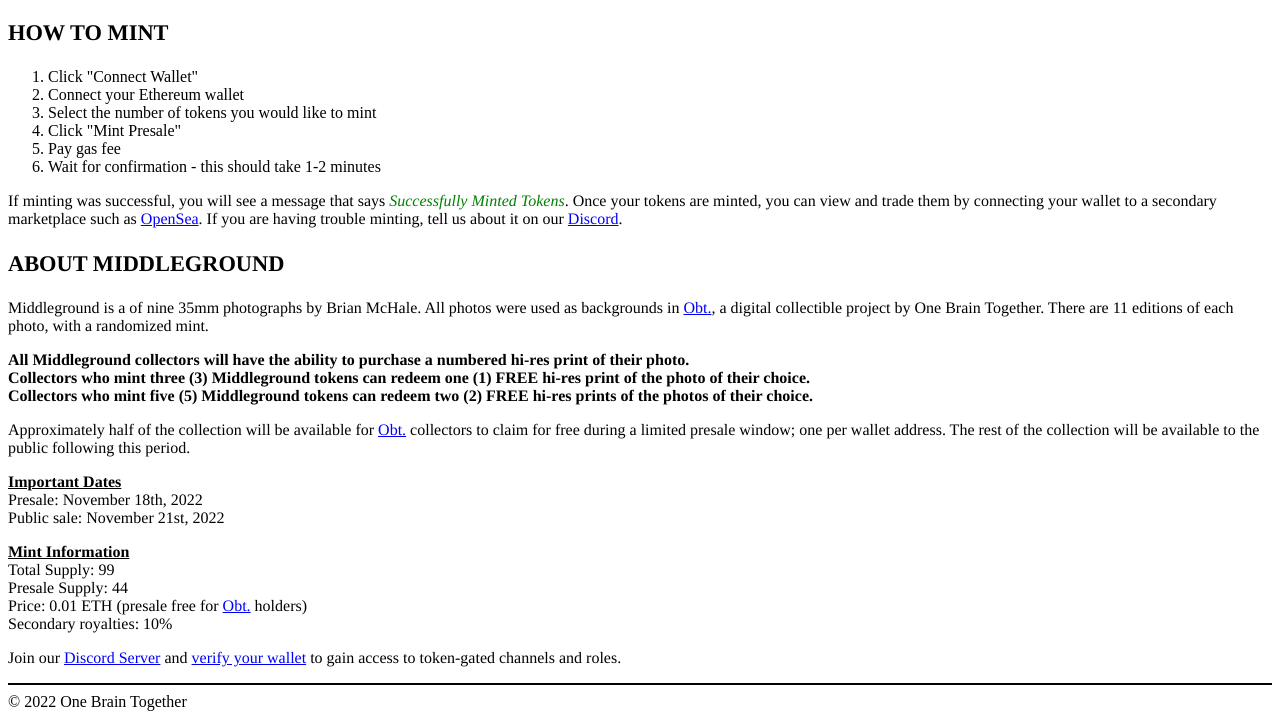
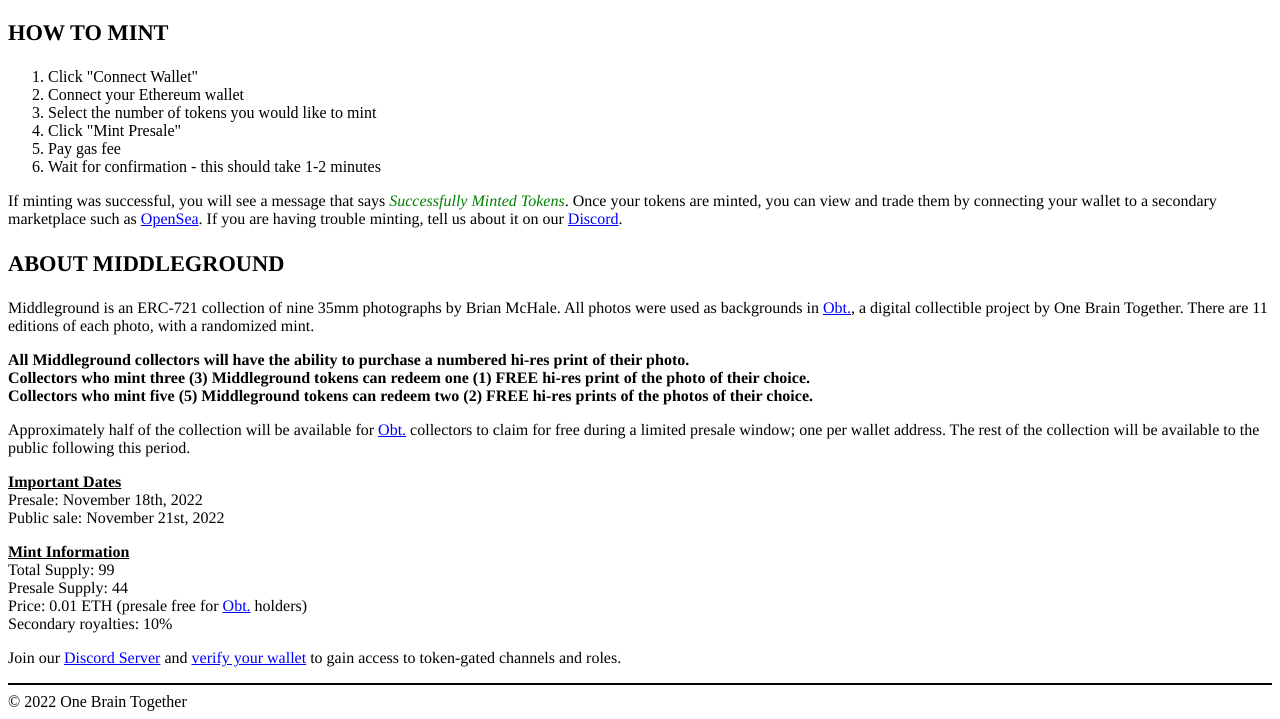
Before and after one commit to brianmchale/onebraintogether, a plain HTML site: page middleground.html in a window 1280 px wide. Shown: the part 163-882 px from the top of the page. Drawn offline with Linux system fonts and the light colour scheme; a script that the page names is missing.

Commit message:
Update middleground.html

```diff
--- a/middleground.html
+++ b/middleground.html
@@ -69,7 +69,7 @@
 
 
 <h3>ABOUT MIDDLEGROUND</h3>
-<p>Middleground is a of nine 35mm photographs by Brian McHale. All photos were used as backgrounds in <a href="https://onebraintogether.com/obt"><font color="blue">Obt.</font></a>, a digital collectible project by One Brain Together. There are 11 editions of each photo, with a randomized mint.</p>
+<p>Middleground is an ERC-721 collection of nine 35mm photographs by Brian McHale. All photos were used as backgrounds in <a href="https://onebraintogether.com/obt"><font color="blue">Obt.</font></a>, a digital collectible project by One Brain Together. There are 11 editions of each photo, with a randomized mint.</p>
 
 <p><b>All Middleground collectors will have the ability to purchase a numbered hi-res print of their photo.<br>Collectors who mint three (3) Middleground tokens can redeem one (1) FREE hi-res print of the photo of their choice.<br>Collectors who mint five (5) Middleground tokens can redeem two (2) FREE hi-res prints of the photos of their choice.</b></p>
 
```
